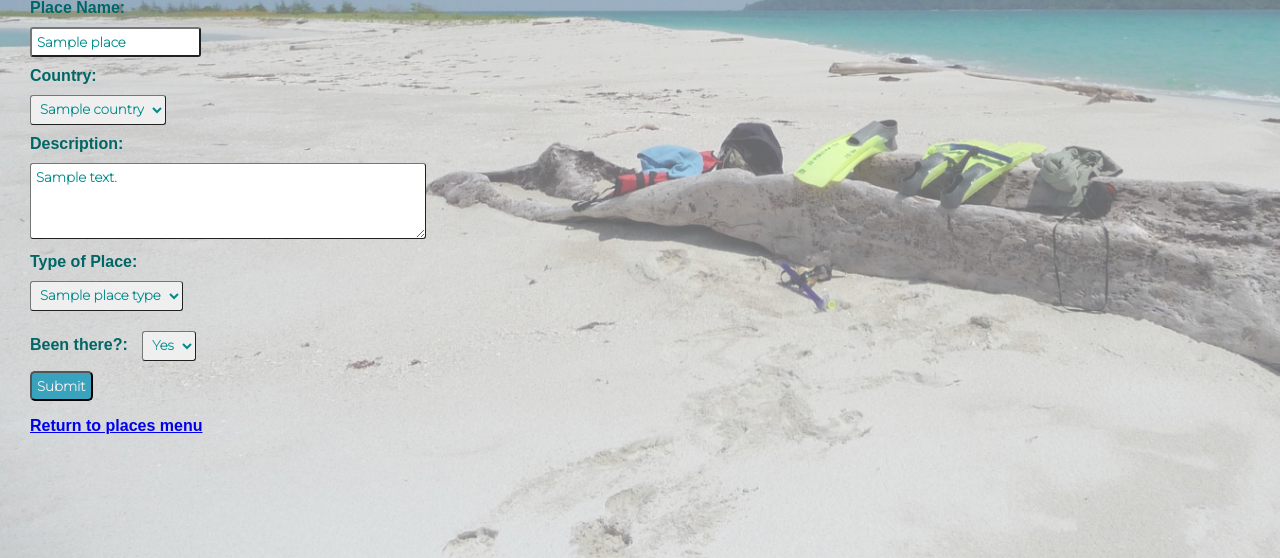
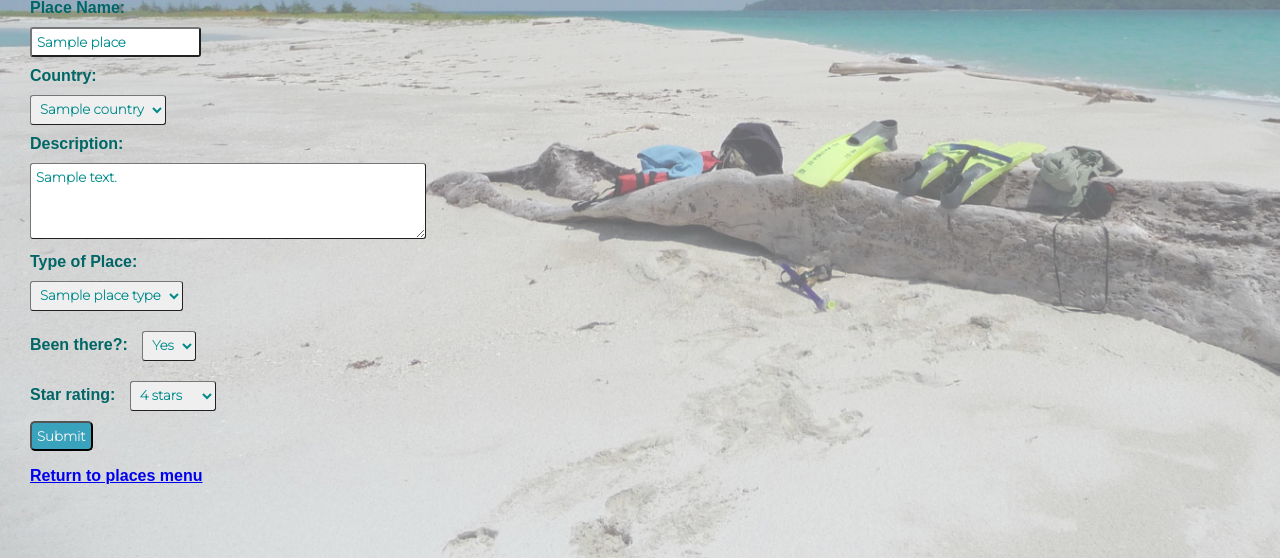
Before and after one commit to LucySaluki/adventurers_app, a Flask app: page /places/1/edit in a window 1280 px wide. Shown: the part 242-800 px from the top of the page. Run offline with Flask 2, Linux system fonts and the light colour scheme; a database or web service that is not in the repository returns one stand-in record (values such as "Sample title"); some libraries are stand-ins or nearby versions.

Commit message:
bug fixes on editing pages

```diff
--- a/controllers/countries_controller.py
+++ b/controllers/countries_controller.py
@@ -40,7 +40,8 @@ def edit_country(id):
 def update_country(id):
     name = request.form["name"]
     continent = request.form["continent"]
-    country = Country(name, continent, id)
+    country_visited = country_repository.select(id)
+    country = Country(name, continent, country_visited.visited, id)
     country_repository.update(country)
     return redirect("/countries")
 
--- a/controllers/places_controller.py
+++ b/controllers/places_controller.py
@@ -62,7 +62,7 @@ def update_place(id):
     country = country_repository.select(country_id)
     visited = request.form["visited"]
     rating = request.form["rating"]
-    new_place = Place(place_name,description, place_type, country, visited,rating)
+    new_place = Place(place_name,description, place_type, country, visited,rating,id)
     place_repository.update(new_place)
     return redirect("/places")
 
@@ -71,3 +71,9 @@ def update_place(id):
 def delete_place(id):
     place_repository.delete(id)
     return redirect("/places")
+
+#SHOW DETAILS FROM SEARCH
+@places_blueprint.route("/places/<visited>/show")
+def show_place_filtered(visited):
+    places = place_repository.select_filtered(visited)
+    return render_template('places/show.html', places=places)
--- a/repositories/country_repository.py
+++ b/repositories/country_repository.py
@@ -41,7 +41,7 @@ def delete(id):
 
 # update individual
 def update(country):
-    sql = "UPDATE countries SET (name, continent,visited) = (%s, %s) WHERE id = %s"
+    sql = "UPDATE countries SET (name, continent, visited) = (%s, %s, %s) WHERE id = %s"
     values = [country.name, country.continent, country.visited, country.id]
     run_sql(sql, values)
 
--- a/repositories/place_repository.py
+++ b/repositories/place_repository.py
@@ -56,6 +56,7 @@ def delete(id):
 def update(place):
     sql = "UPDATE places SET (place_name, description, place_type_id, country_id, visited, rating) = (%s, %s, %s, %s, %s, %s) WHERE id = %s"
     values = [place.place_name, place.description, place.place_type.id, place.country.id, place.visited, place.rating, place.id]
+    print(place.id)
     run_sql(sql, values)
 
 # select individual filtered
--- a/templates/base.html
+++ b/templates/base.html
@@ -21,6 +21,7 @@
                             <a href="/places/True/show">Places visited</a>
                             <a href="/places/False/show">Places to visit</a>
                             <a href="/place_types">Place types</a>
+                            <a href="/places/search">Place search</a>
                     </li>
                 </ul>
             </nav>
--- a/templates/places/edit.html
+++ b/templates/places/edit.html
@@ -35,7 +35,18 @@
       <option value="True">Yes</option>
       <option value="False">No</option>
     </select>
-</div>
+  </div>
+  <div>
+    <label for="rating">Star rating:</label>
+    <select id="add-new" name="rating">
+      <option value=0 {% if place.rating == 0 %} selected {% endif %}>Unrated</option>
+      <option value=1 {% if place.rating == 1 %} selected {% endif %}>1 star</option>
+      <option value=2 {% if place.rating == 2 %} selected {% endif %}>2 stars</option>
+      <option value=3 {% if place.rating == 3 %} selected {% endif %}>3 stars</option>
+      <option value=4 {% if place.rating == 4 %} selected {% endif %}>4 stars</option>
+      <option value=5 {% if place.rating == 5 %} selected {% endif %}>5 stars</option>
+    </select>
+  </div>
     <div>
       <input type="submit">
     </div>
```
Also changed, not shown: templates/places/search.html (added, +22 -0 lines).
